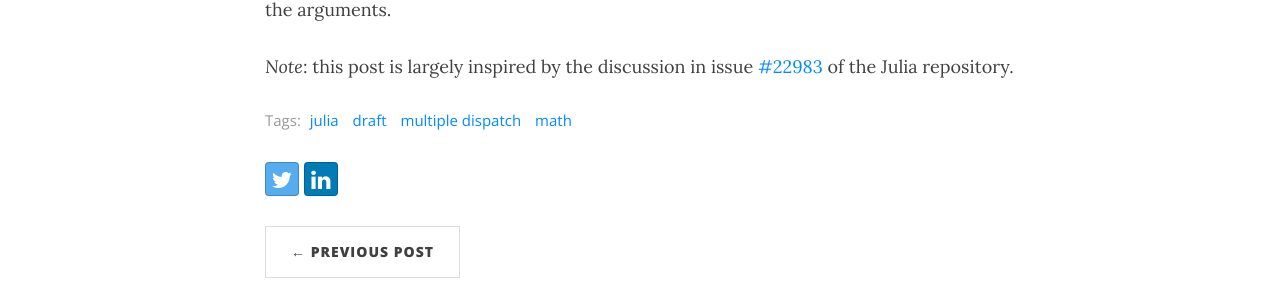
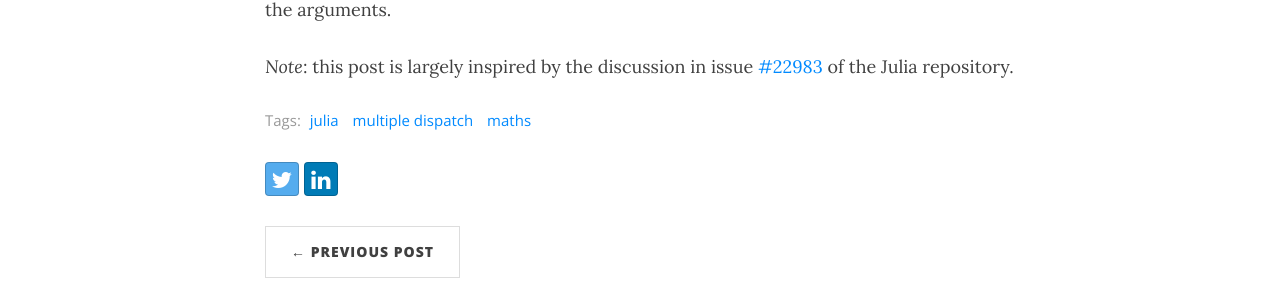
Before and after one commit to giordano/giordano.github.io, a Jekyll site: the page built from _posts/2019-05-19-multiple-dispatch-math.md, in a window 1280 px wide and 900 px high, scrolled down 5492 px. Shown: the part 298-602 px from the top of the window. Built offline with Jekyll 4.4.1, drawn with Linux system fonts in a browser that asks for light colours; nearby versions of some CDN libraries; formulas are drawn with MathJax 3; comment, search, counter and statistics services are not loaded.

Commit message:
Publish new post

```diff
--- a/_posts/2019-05-19-multiple-dispatch-math.md
+++ b/_posts/2019-05-19-multiple-dispatch-math.md
@@ -1,7 +1,7 @@
 ---
 layout: post
 title: "A case for multiple dispatch: complex division"
-tags: [julia, draft, multiple dispatch, math]
+tags: [julia, multiple dispatch, maths]
 ---
 
 Multiple dispatch is the ability to dispatch a function based on the number and
```
Also changed, not shown: _posts/2017-11-21-hexadecimal-pi.md (+1 -1 lines).
